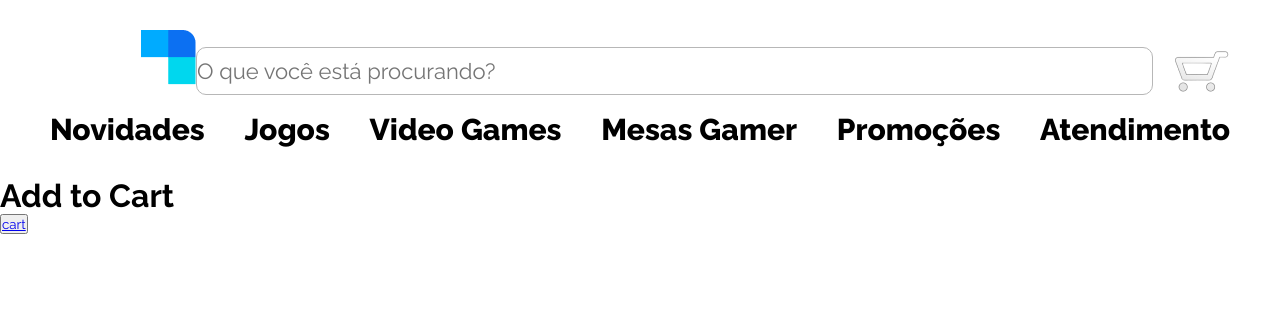
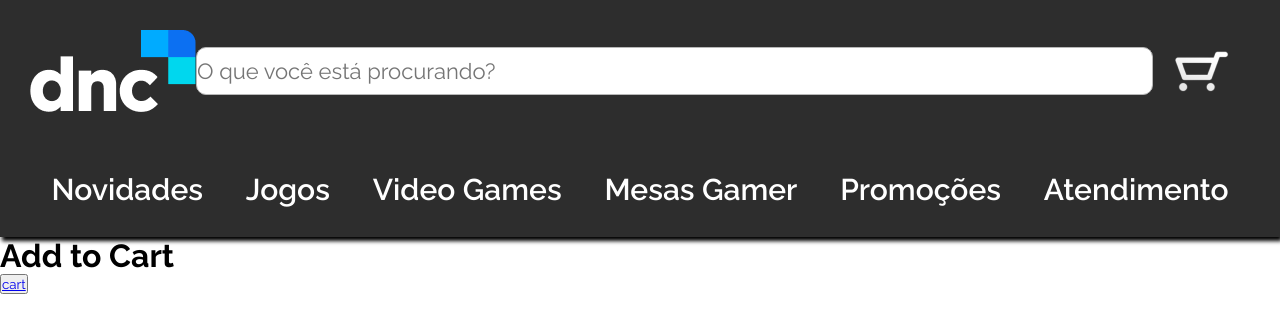
Before and after one commit to RodrigoSobralM/DNC-E-COMMERCE, a React (Vite) app in the folder dnc-e-com-grupo/: page /addToCart in a window 1280 px wide. Shown: the top 332 px of the page. Built offline with nearby package versions, Linux system fonts and the light colour scheme.

Commit message:
consertando margin header

```diff
--- a/dnc-e-com-grupo/src/components/HeaderSearch/index.scss
+++ b/dnc-e-com-grupo/src/components/HeaderSearch/index.scss
@@ -1,8 +1,9 @@
 
 header{
-    font-family: 'Raleway';
+    padding: 30px;
+    background: #2D2D2D;
 
-    padding: 30px;
+    box-shadow: 2px 4px 4px
 }
 
 .header-search-content{
@@ -12,7 +13,7 @@ header{
 }
 
 .header-input{
-    width: 1500px;
+    width: 970px;
     height: 48px;
     background: #FFFFFF;
     border: 1px solid #B7B7B7;
@@ -30,11 +31,13 @@ header{
 ul{
     display: flex;
     justify-content: space-around;
+    margin-top: 60px;
 
     font-style: normal;
-    font-weight: 900;
+    font-weight: 600;
     font-size: 30px;
     line-height: 35px;
+    color: white;
 
     list-style: none;
 }
```
